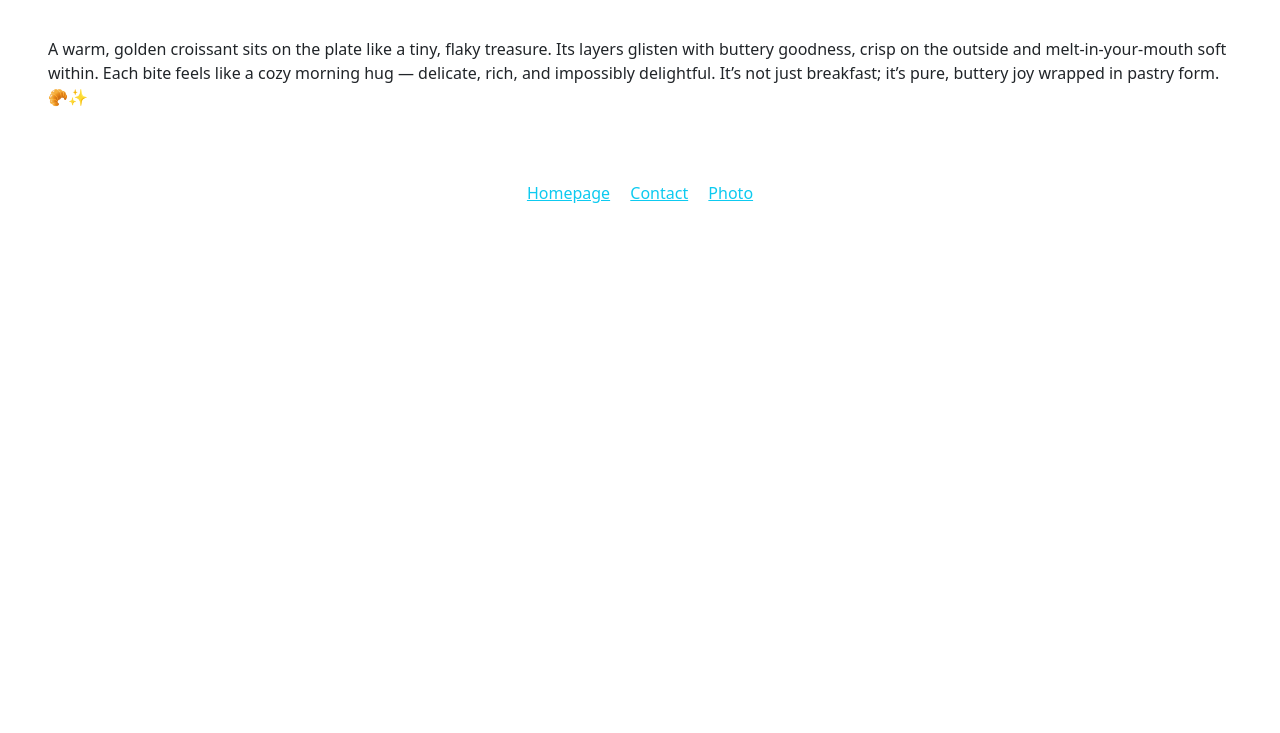
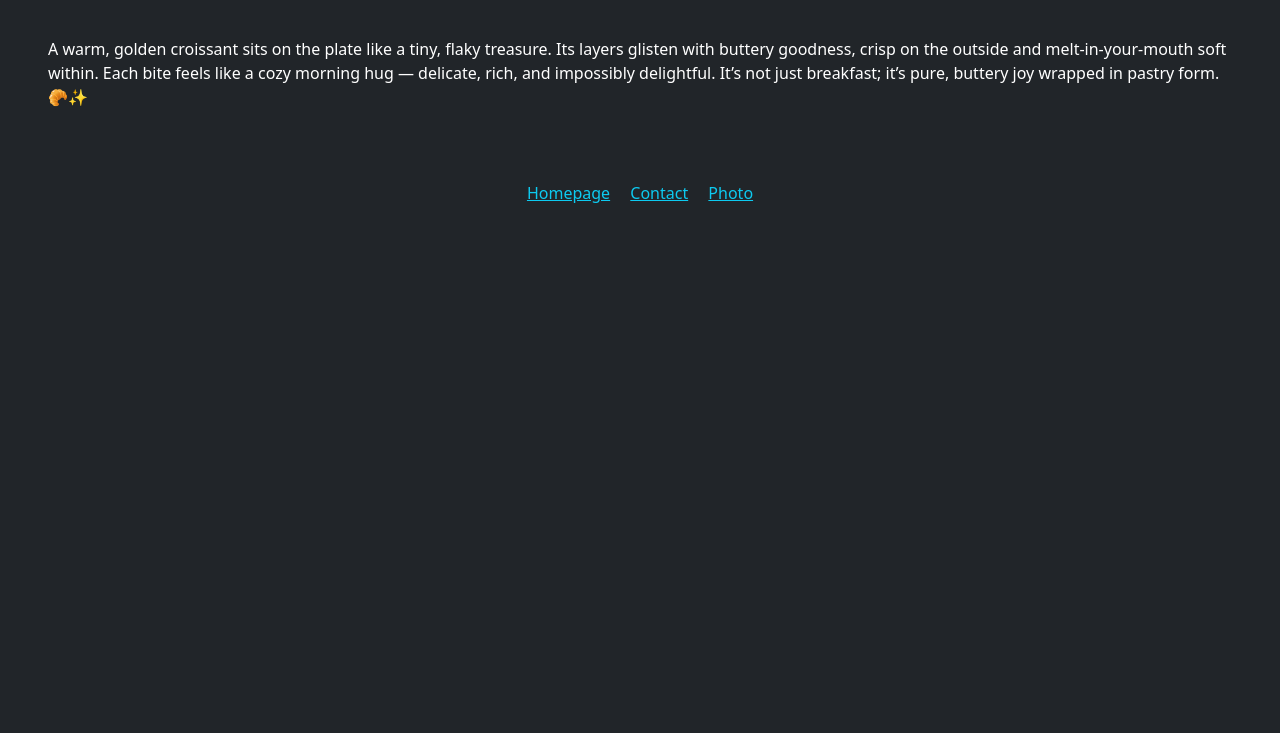
Before and after one commit to LR-OM/Croissant, a plain HTML site: page index.html in a window 1280 px wide. Shown: the part 67-800 px from the top of the page. Drawn offline with nearby package versions, Linux system fonts and the light colour scheme.

Commit message:
turned my background dark for index file only

```diff
--- a/index.html
+++ b/index.html
@@ -9,7 +9,7 @@
     integrity="sha384-sRIl4kxILFvY47J16cr9ZwB07vP4J8+LH7qKQnuqkuIAvNWLzeN8tE5YBujZqJLB" crossorigin="anonymous">
 </head>
 
-<body>
+<body class="text-bg-dark">
   <h1 class="text-center">Croissant</h1>
   <p class="p-5 ">A warm, golden croissant sits on the plate like a tiny, flaky treasure. Its layers glisten with
     buttery
```
